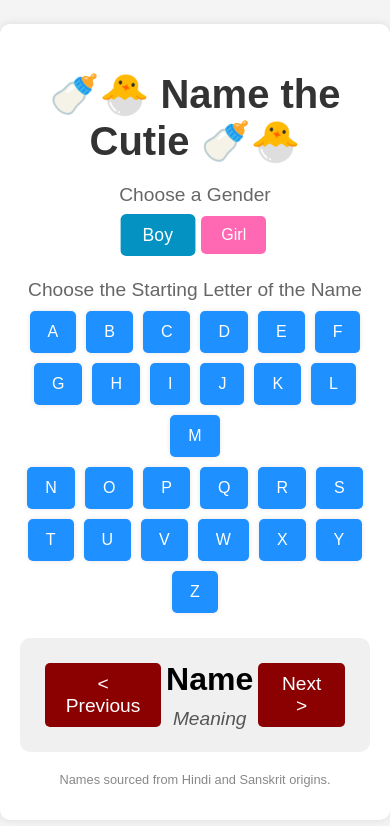
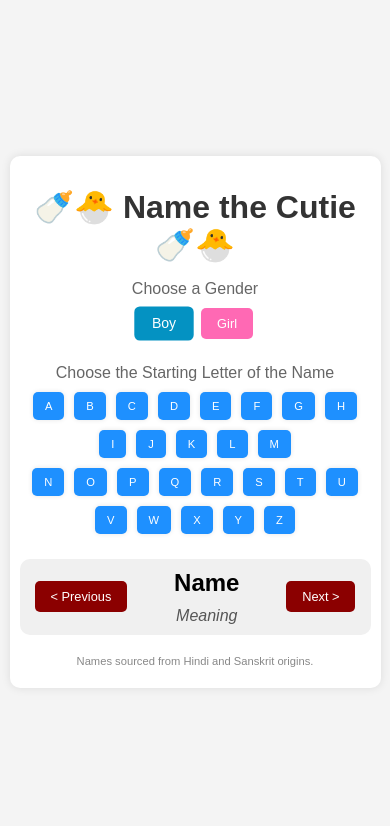
Before and after one commit to avickypatra/cutiebabyname, a plain HTML site: page index.html in a window 390 px wide. Drawn offline with Linux system fonts and the light colour scheme; no server answers.

Commit message:
Update styles.css

```diff
--- a/styles.css
+++ b/styles.css
@@ -158,3 +158,48 @@ footer {
     transform: scale(1.05); /* Slightly increase size when active */
     box-shadow: 0 0 10px rgba(0, 0, 0, 0.2); /* Add a stronger box shadow when active */
 }
+/* Adjustments for smaller screens */
+@media only screen and (max-width: 600px) {
+    body {
+        font-size: 16px; /* Decrease body font size for better readability */
+    }
+
+    .container {
+        max-width: 90%; /* Reduce container width for smaller screens */
+        padding: 10px; /* Decrease container padding */
+    }
+
+    header h1 {
+        font-size: 2rem; /* Decrease header font size */
+    }
+
+    .subtitle {
+        font-size: 1rem; /* Decrease subtitle font size */
+    }
+
+    .gender-btn, .letter-buttons button, .nav-btn {
+        padding: 8px 16px; /* Decrease button padding */
+        font-size: 0.8rem; /* Decrease button font size */
+    }
+
+    .name-display {
+        padding: 10px; /* Decrease name display padding */
+    }
+
+    #name {
+        font-size: 1.5rem; /* Decrease name font size */
+    }
+
+    #meaning {
+        font-size: 1rem; /* Decrease meaning font size */
+    }
+
+    .attribution {
+        font-size: 0.7rem; /* Decrease attribution font size */
+    }
+
+    .letter-buttons button {
+        padding: 8px 12px; /* Decrease letter button padding */
+        font-size: 0.7rem; /* Decrease letter button font size */
+    }
+}
```
